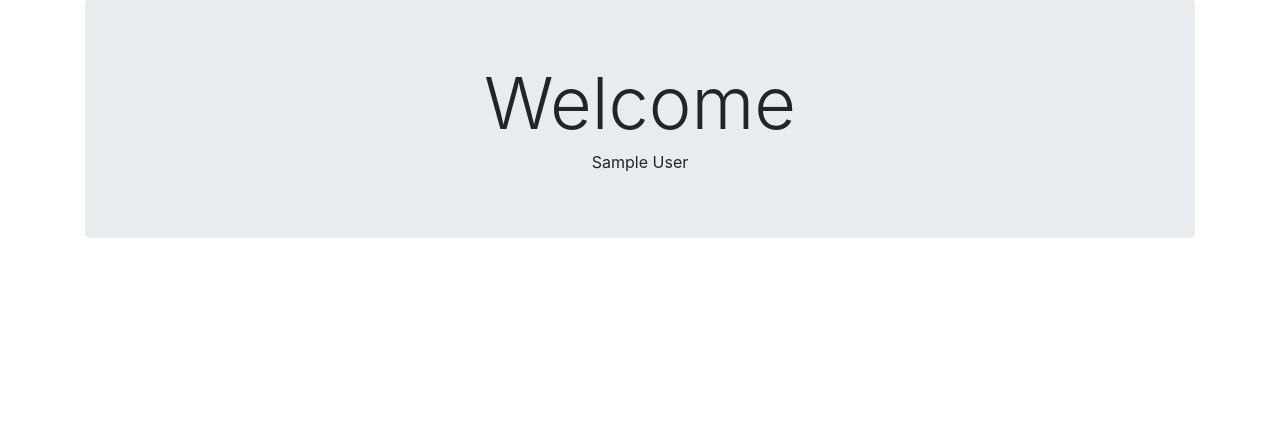
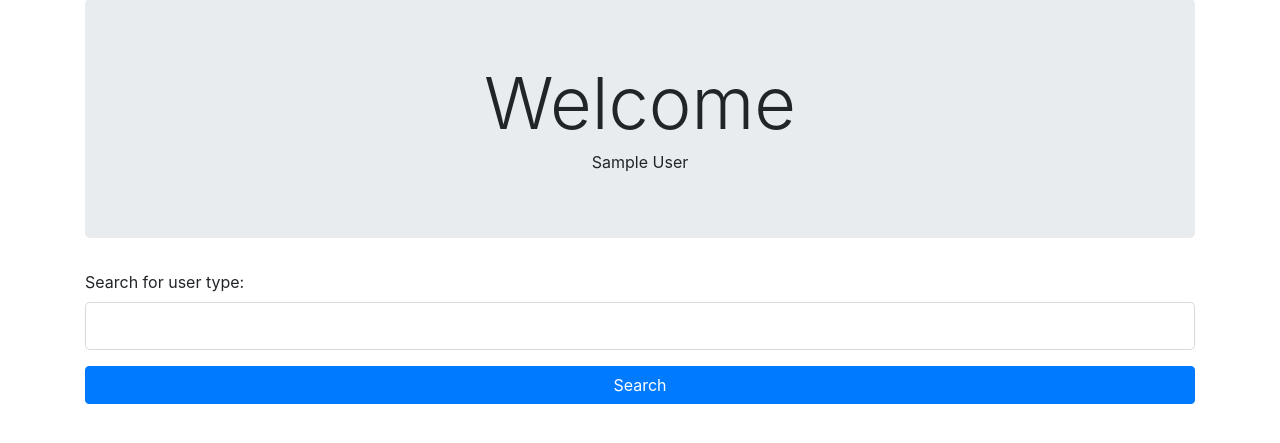
Before and after one commit to Ilijan91/developer, a PHP site: page /developer/index.php in a window 1280 px wide. Shown: the part 73-516 px from the top of the page. Run offline with PHP 8.4, Linux system fonts and the light colour scheme; the visitor is signed in with stand-in values (Sample User, id 1); data that the repository does not hold is empty; some libraries are stand-ins or nearby versions.

Commit message:
adding home screen

```diff
--- a/app/controllers/Pages.php
+++ b/app/controllers/Pages.php
@@ -18,10 +18,16 @@
       //Set Data
       $data = [
         'version' => '1.0.0',
-        'description' =>'This is application that can search for users by user type..'
+        'description' =>'This is application that can search for users by user type...'
       ];
 
       // Load about view
       $this->view('pages/about', $data);
     }
+
+    public function results(){
+
+      $data=[];
+      $this->view('pages/results', $data);
+    }
   }
--- a/app/views/pages/index.php
+++ b/app/views/pages/index.php
@@ -3,8 +3,23 @@
   <div class="jumbotron jumbotron-flud text-center">
     <div class="container">
     <h1 class="display-3"><?php echo $data['title']; ?></h1>
-
-    <?php echo $_SESSION['user_name'] ?>
+    <?php if(isset($_SESSION['user_id'])){
+        echo $_SESSION['user_name'];
+          }
+     ?>
     </div>
   </div>
+  <?php if(isset($_SESSION['user_id'])){ ?>
+        <form action="<?php echo URLROOT; ?>/pages/results" method="post">
+          <div class="form-group">
+            <label for="search">Search for user type:</label>
+            <input type="text" name="search" class="form-control form-control-lg">
+          </div>
+          <div class="row">
+            <div class="col">
+              <input type="submit" value="Search" class="btn btn-primary btn-block">
+            </div>
+          </div>
+        </form>
+     <?php } ?>
 <?php require APPROOT . '/views/inc/footer.php'; ?>
--- /dev/null
+++ b/app/views/pages/results.php
@@ -0,0 +1 @@
+rezultati
--- a/app/views/users/register.php
+++ b/app/views/users/register.php
@@ -33,7 +33,6 @@
                   <option value='<?php echo $user->id;?>'><?php echo $user->type;?>/<?php echo $user->sub_type;?></option>
                <?php endforeach ;?>
             </select>
-            <span class="invalid-feedback"><?php echo $data['user_type_err']; ?></span>
           </div>
           <div class="row">
             <div class="col">
```
